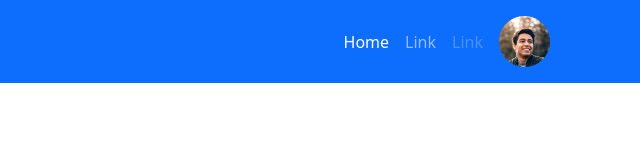
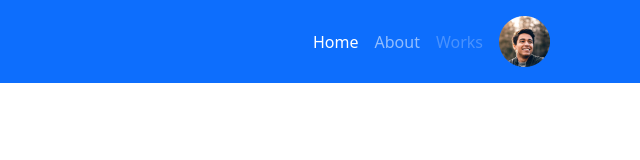
Before and after one commit to mohim-uddin/personal_website_with_team, a plain HTML site: page index.html in a window 1280 px wide. Shown: the full height of the page, 640-1280 px from the left. Drawn offline with nearby package versions, Linux system fonts and the light colour scheme.

Commit message:
navber changed

```diff
--- a/index.html
+++ b/index.html
@@ -25,10 +25,10 @@
                     <a class="nav-link active" aria-current="page" href="#">Home</a>
                   </li>
                   <li class="nav-item">
-                    <a class="nav-link" href="#">Link</a>
+                    <a class="nav-link" href="#">About</a>
                   </li>
                   <li class="nav-item">
-                    <a class="nav-link disabled">Link</a>
+                    <a class="nav-link disabled">Works</a>
                   </li>
                   <li class="nav-item">
                     <a class="nav-link disabled">
```
